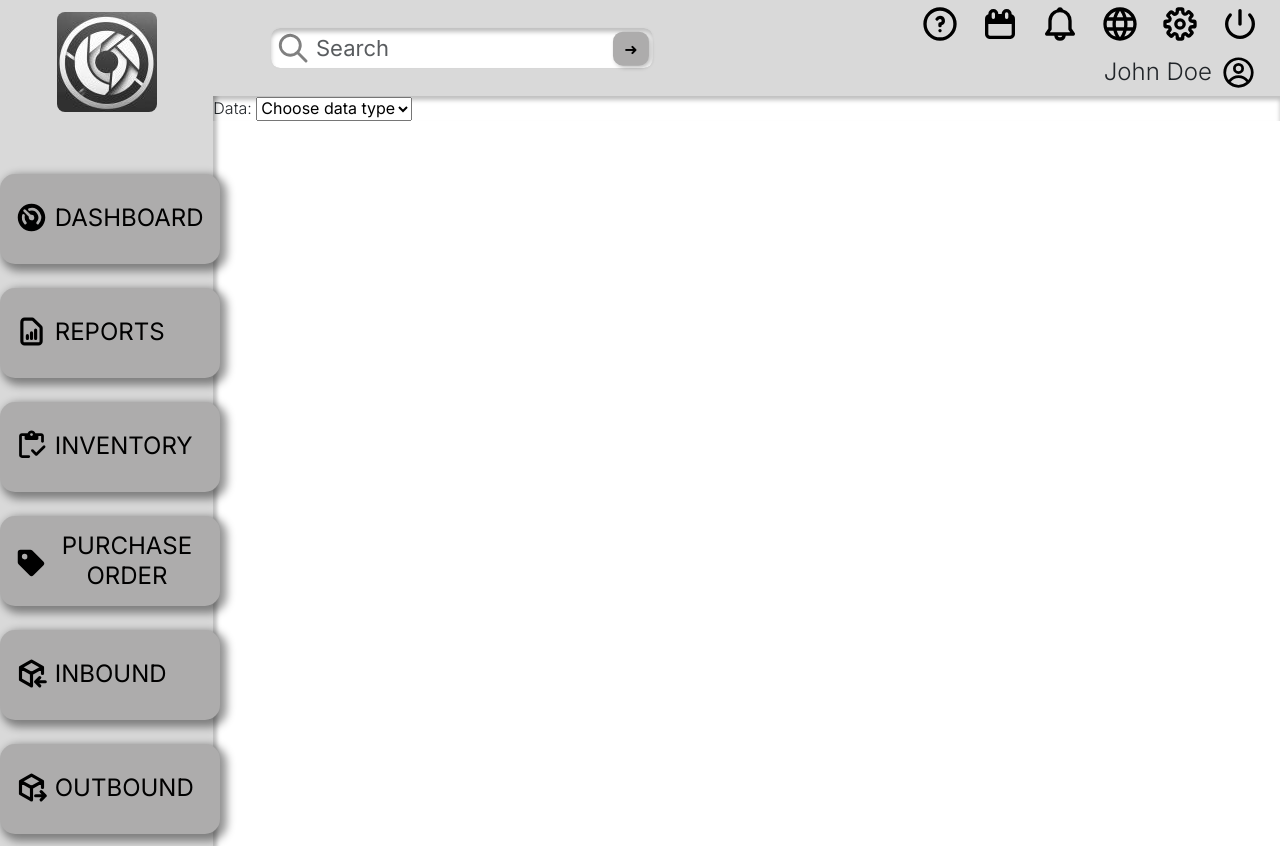
After one commit to lordjav/trackolus, a Flask app: page /reports in a window 1280 px wide. The commit adds this page. Run offline with Flask 3, Linux system fonts and the light colour scheme; a user stored in the database is signed in; some libraries are stand-ins or nearby versions.

Commit message:
Updating files

```diff
--- a/app.py
+++ b/app.py
@@ -387,3 +387,9 @@ def movement_pdf(order_number):
     response = configurate_pdf(rendered)
 
     return response
+
+
+@app.route("/reports")
+@login_required
+def reports():
+    return render_template("reports.html")
--- a/static/styles.css
+++ b/static/styles.css
@@ -437,7 +437,7 @@ main {
     flex-direction: column;
     flex-wrap: wrap;
     justify-content: space-between;
-    flex: 95;
+    flex: 92;
 }
 
 .mov-data {
@@ -448,9 +448,9 @@ main {
 .mov-pdf {
     display: flex;
     flex-wrap: nowrap;
-    justify-content: center;
+    justify-content: space-between;
     align-items: center;
-    flex: 5;
+    flex: 8;
 }
 
 /*.mov-pdf svg {
--- a/templates/inbound.html
+++ b/templates/inbound.html
@@ -21,6 +21,11 @@
                             <path d="M3.5 13v-.804c0-2.967 0-4.45.469-5.636c.754-1.905 2.348-3.407 4.37-4.118C9.595 2 11.168 2 14.318 2c1.798 0 2.698 0 3.416.253c1.155.406 2.066 1.264 2.497 2.353c.268.677.268 1.525.268 3.22V13"/>
                             <path d="M3.5 12a3.333 3.333 0 0 1 3.333-3.333c.666 0 1.451.116 2.098-.057a1.67 1.67 0 0 0 1.179-1.18c.173-.647.057-1.432.057-2.098A3.333 3.333 0 0 1 13.5 2m-10 20v-3m0 0v-1.8c0-.566 0-.848.176-1.024C3.85 16 4.134 16 4.7 16h.8a1.5 1.5 0 0 1 0 3zm17-3H19c-.943 0-1.414 0-1.707.293S17 17.057 17 18v1m0 3v-3m0 0h2.5M14 19a3 3 0 0 1-3 3c-.374 0-.56 0-.7-.08c-.333-.193-.3-.582-.3-.92v-4c0-.338-.033-.727.3-.92c.14-.08.326-.08.7-.08a3 3 0 0 1 3 3"/>
                         </g>
+                    </svg>
+                </a>
+                <a href="/movement_pdf/{{ movement.order_number }}" target="_blank">
+                    <svg xmlns="http://www.w3.org/2000/svg" width="50" height="50" viewBox="0 0 24 24">
+                        <path fill="none" stroke="black" stroke-linecap="round" stroke-linejoin="round" stroke-width="2.5" d="M3 7V5a2 2 0 0 1 2-2h2m10 0h2a2 2 0 0 1 2 2v2m0 10v2a2 2 0 0 1-2 2h-2M7 21H5a2 2 0 0 1-2-2v-2M8 7v10m4-10v10m5-10v10" />
                     </svg>
                 </a>
                 </div>
--- a/templates/layout.html
+++ b/templates/layout.html
@@ -37,10 +37,12 @@
                         </button>
                     </section>
                     <section class="menu-option" id="reports-frame">
+                        <a href="{{ url_for('reports') }}">
                         <button class="menu-button" id="reports-button" name="reports">
                             <svg class="icon-button icons" xmlns="http://www.w3.org/2000/svg" width="33" height="33" viewBox="0 0 24 24"><path fill="none" stroke="black" stroke-linecap="round" stroke-linejoin="round" stroke-width="2.3" d="M9 17v-2m3 2v-4m3 4v-6m2 10H7a2 2 0 0 1-2-2V5a2 2 0 0 1 2-2h5.586a1 1 0 0 1 .707.293l5.414 5.414a1 1 0 0 1 .293.707V19a2 2 0 0 1-2 2"/></svg>
                             REPORTS
                         </button>
+                        </a>
                     </section>
                     <section class="menu-option" id="inventory-frame">
                         <a href="{{ url_for('inventory') }}">
--- /dev/null
+++ b/templates/reports.html
@@ -0,0 +1,18 @@
+{% extends "layout.html" %}
+
+{% block main %}
+
+<form>
+    <label for="datatype">Data:</label>
+    <select id="datatype">
+        <option value="Choose data type" selected disabled>Choose data type</option>
+        <option value="Clients">Clients</option>
+        <option value="Products">Products</option>
+        <option value="Inbound">Inbound</option>
+        <option value="Outbound">Outbound</option>
+        <option value="Users">Users</option>
+        <option value="Activity">Activity</option>
+    </select>
+</form>
+
+{% endblock %}
```
Also changed, not shown: general_data.db. Lines whose indentation alone changed are shown as unchanged.
